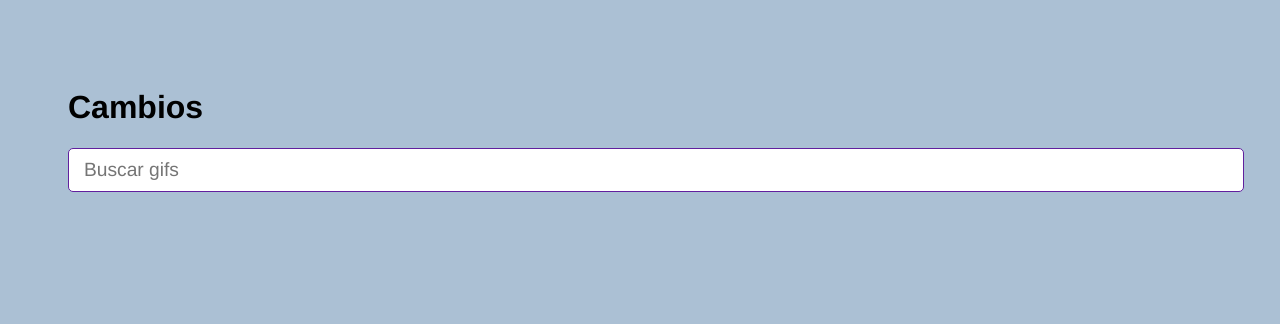
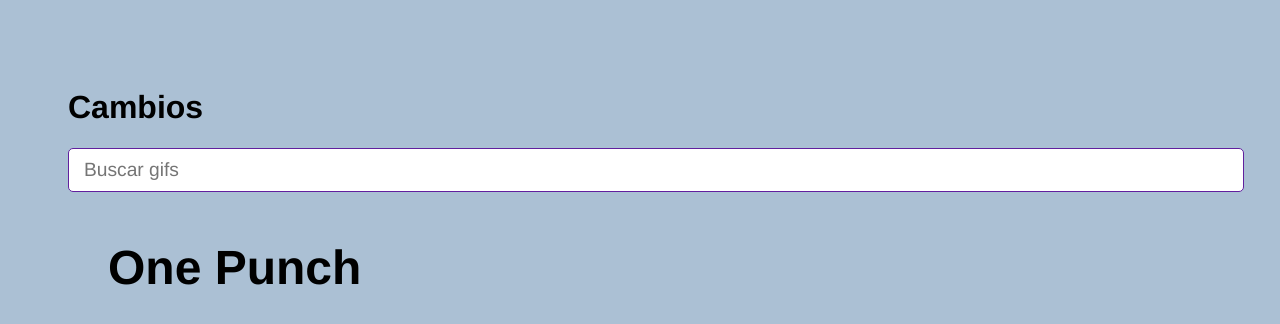
Before and after one commit to se733/gifExpert, a React (Vite) app: page / in a window 1280 px wide. Shown: the top 324 px of the page. Built offline with nearby package versions, Linux system fonts and the light colour scheme; no server answers.

Commit message:
fetch-api con imagenes

```diff
--- a/src/GifExpert.jsx
+++ b/src/GifExpert.jsx
@@ -1,5 +1,6 @@
 import React, { useState } from 'react'
 import { AddCategory } from './components/AddCategory'
+import { GifGrid } from './components/GifGrid'
 
 export const GifExpert = () => {
 
@@ -20,12 +21,10 @@
     <ol>
         {
 
-            categories.map(category => {
-                <div key={category}>
-                    <h3>{category}</h3>
-                    <li>{category}</li>
-                </div>
-            })
+            categories.map(category => (
+                  <GifGrid key={category} category={category}/>
+                )
+            )
         }
     </ol>
       </>
--- /dev/null
+++ b/src/components/GifGrid.jsx
@@ -0,0 +1,12 @@
+import {getGifs} from '../helpers/getGifs'
+
+export const GifGrid = ({category}) => {
+
+    getGifs(category)
+
+  return (
+        <>
+            <h3>{category}</h3>
+        </>
+    )
+}
--- /dev/null
+++ b/src/helpers/getGifs.js
@@ -0,0 +1,13 @@
+export const getGifs = async(category) => {
+    const url = `https://api.giphy.com/v1/gifs/search?api_key=XgCe1pk2CMqaspISXasbja29m9h69ZUU&q=${category}&limit=20`
+
+    const resp = await fetch(url)
+    const {data} = await resp.json()
+
+    const gifs = data.map(img => ({
+        id: img.id,
+        tittle: img.title,
+        url: img.images.downsized_medium.url
+    }))
+    console.log(gifs);
+}
```
